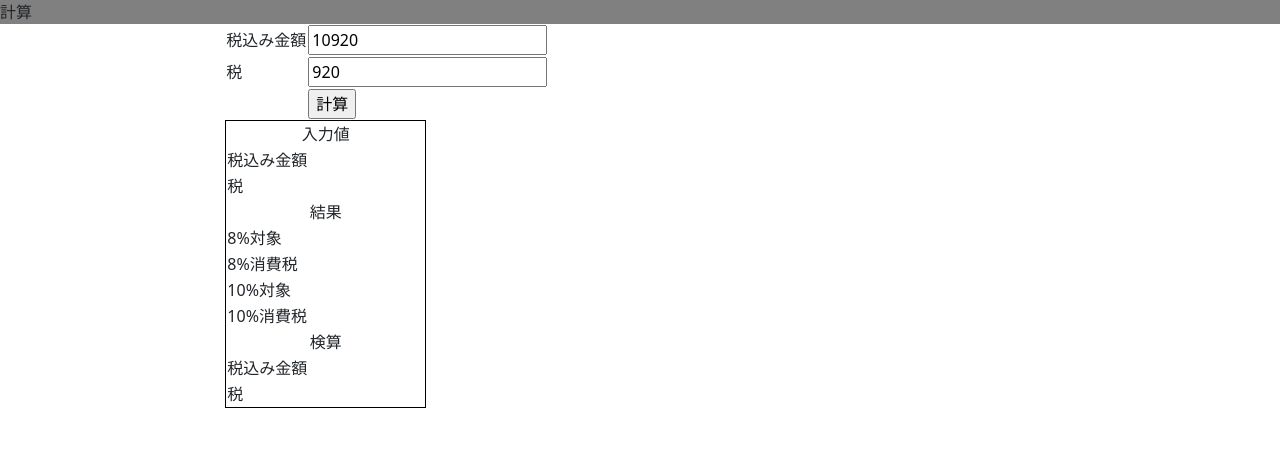
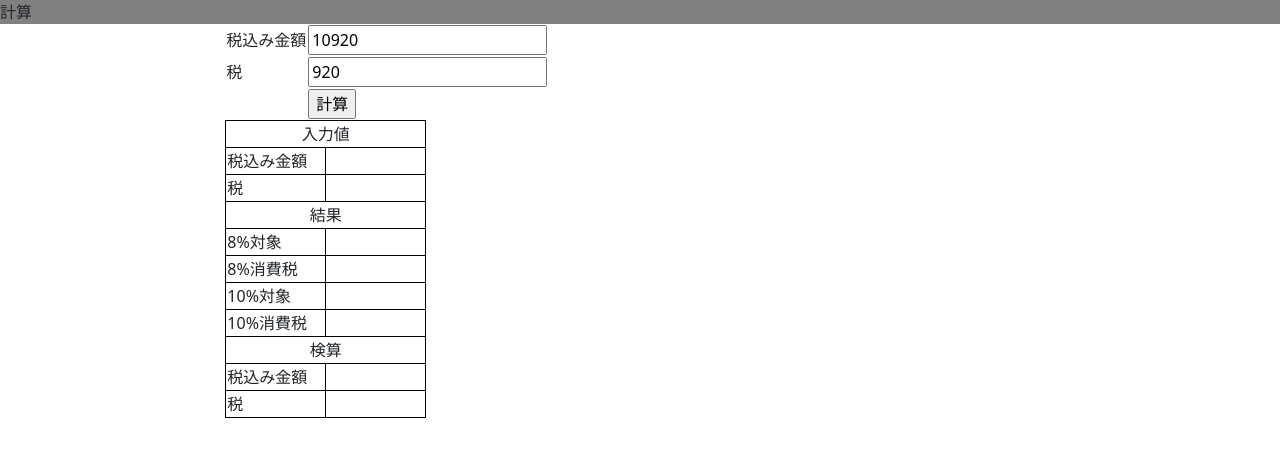
Before and after one commit to honobono444/taxcalc, a plain HTML site: page index2.html in a window 1280 px wide. Drawn offline with nearby package versions, Linux system fonts and the light colour scheme.

Commit message:
Update index2.html

```diff
--- a/index2.html
+++ b/index2.html
@@ -2,7 +2,8 @@
 <html lang="en">
   <head>
     <style>
-table.sample1 {border: solid 1px #000000; border-collapse: collapse;}
+      table.sample1 {border: solid 1px #000000; border-collapse: collapse;}
+      table.sample1 td {border: solid 1px #000000; border-collapse: collapse;}
     </style>
     <!-- Required meta tags -->
     <meta charset="utf-8">
```
